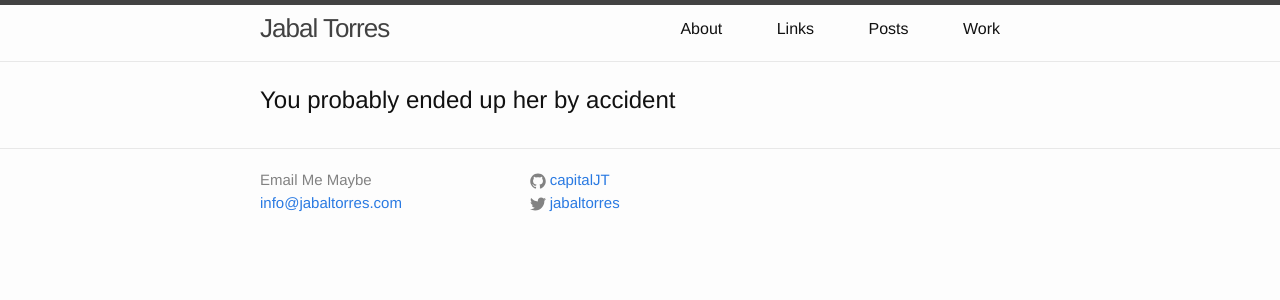
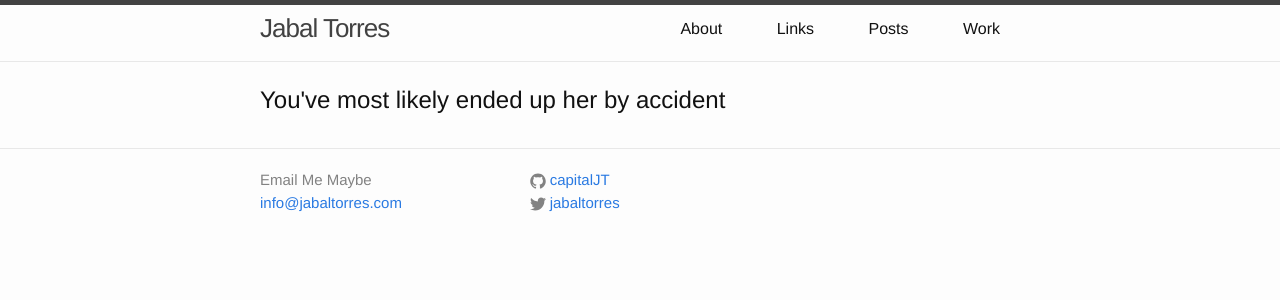
Before and after one commit to capitalJT/capitaljt.github.io, a Jekyll site: the page built from index.html, in a window 1280 px wide. Shown: the top 300 px of the page. Built offline with Jekyll 4.4.1, drawn with Linux system fonts in a browser that asks for light colours; nearby versions of some CDN libraries; a style sheet for code colours, icons or effects is not loaded.

Commit message:
Testing webstorm VCS

```diff
--- a/index.html
+++ b/index.html
@@ -5,7 +5,7 @@ layout: default
 <div class="home">
 
   <section>
-    <h1>You probably ended up her by accident</h1>
+    <h1>You've most likely ended up her by accident</h1>
   </section>
 
 </div>
```
Also changed, not shown: links.md (line endings or trailing spaces).
